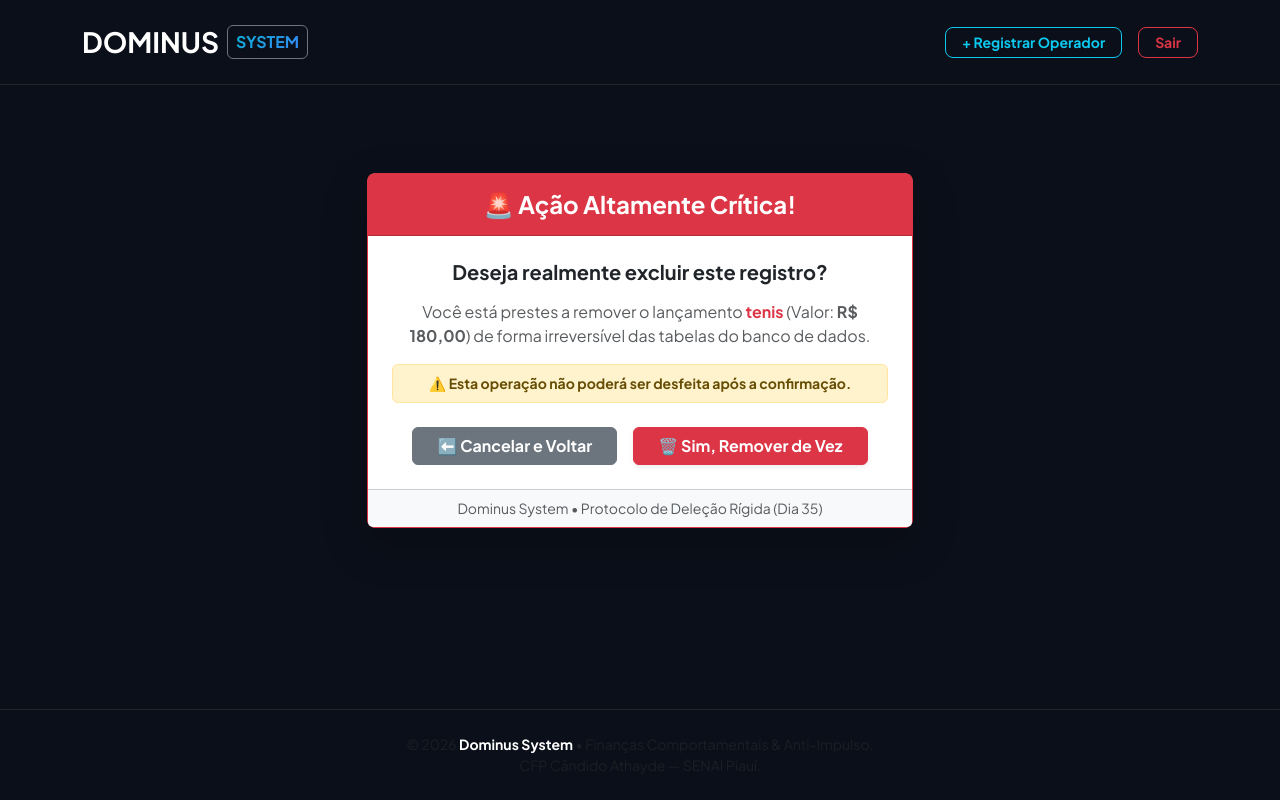
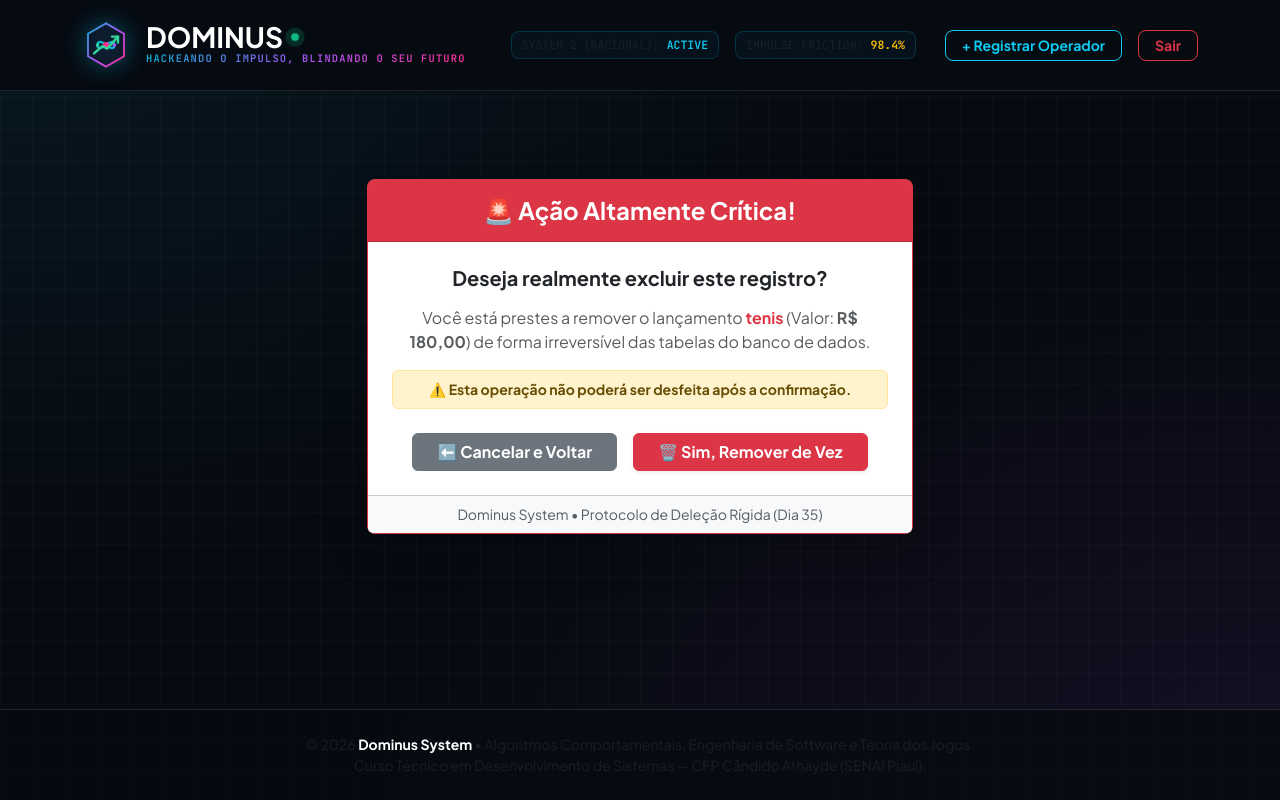
Before and after one commit to sandroaires228-commits/semana-6, a Django app: page /excluir/13/ in a window 1280 px wide. Run offline with Django 5.2, Linux system fonts and the light colour scheme; a user stored in the database is signed in; data comes from the database, SQL or seed files in the repository; both versions use the stored data as it was after the commit.

Commit message:
feat(semana-8): conclusao do ciclo crud, seguranca rbac, hud neuro-cognitivo e endpoints api

```diff
--- a/main/templates/main/base.html
+++ b/main/templates/main/base.html
@@ -1,81 +1,175 @@
+{% load static %}
 <!DOCTYPE html>
 <html lang="pt-br">
 <head>
     <meta charset="UTF-8">
     <meta name="viewport" content="width=device-width, initial-scale=1.0">
-    <title>{% block titulo %}Dominus System{% endblock %}</title>
+    <title>{% block titulo %}Dominus System — Neuroeconomics HUD{% endblock %}</title>
     <!-- Bootstrap 5 CSS -->
     <link href="https://cdn.jsdelivr.net/npm/bootstrap@5.3.2/dist/css/bootstrap.min.css" rel="stylesheet">
-    <!-- Google Fonts (Plus Jakarta Sans) -->
-    <link href="https://fonts.googleapis.com/css2?family=Plus+Jakarta+Sans:wght@400;600;700;800&display=swap" rel="stylesheet">
+    <!-- Google Fonts (Plus Jakarta Sans & JetBrains Mono) -->
+    <link href="https://fonts.googleapis.com/css2?family=JetBrains+Mono:wght@400;600&family=Plus+Jakarta+Sans:wght@400;600;700;800&display=swap" rel="stylesheet">
 
     <style>
+        :root {
+            --bg-deep: #070A11;
+            --card-surface: #0F172A;
+            --neon-cyan: #06B6D4;
+            --neon-purple: #A855F7;
+            --neon-green: #10B981;
+            --neon-pink: #FF2E93;
+        }
+
         body {
             font-family: 'Plus Jakarta Sans', sans-serif;
-            background-color: #0B0F19;
+            background-color: var(--bg-deep);
+            background-image:
+                radial-gradient(at 0% 0%, rgba(6, 182, 212, 0.08) 0px, transparent 50%),
+                radial-gradient(at 100% 100%, rgba(168, 85, 247, 0.08) 0px, transparent 50%),
+                linear-gradient(rgba(255, 255, 255, 0.02) 1px, transparent 1px),
+                linear-gradient(90deg, rgba(255, 255, 255, 0.02) 1px, transparent 1px);
+            background-size: 100% 100%, 100% 100%, 32px 32px, 32px 32px;
             color: #F1F5F9;
         }
+
         .bg-dominus-card {
-            background-color: #111827;
-            border: 1px solid #1F2937;
+            background: rgba(15, 23, 42, 0.85);
+            backdrop-filter: blur(12px);
+            border: 1px solid rgba(255, 255, 255, 0.08);
             border-radius: 16px;
-            box-shadow: 0 10px 25px -5px rgba(0, 0, 0, 0.5);
+            box-shadow: 0 20px 40px -15px rgba(0, 0, 0, 0.7);
         }
-        .text-gradient-cyan {
-            background: linear-gradient(135deg, #06B6D4 0%, #3B82F6 100%);
+
+        .text-gradient-neon {
+            background: linear-gradient(135deg, #06B6D4 0%, #A855F7 50%, #FF2E93 100%);
             -webkit-background-clip: text;
             -webkit-text-fill-color: transparent;
         }
+
         .btn-neon-primary {
             background: linear-gradient(135deg, #6366F1 0%, #4F46E5 100%);
             border: none;
             color: #FFFFFF;
             font-weight: 700;
             border-radius: 10px;
-            box-shadow: 0 0 15px rgba(99, 102, 241, 0.4);
-            transition: all 0.2s ease-in-out;
+            box-shadow: 0 0 18px rgba(99, 102, 241, 0.4);
+            transition: all 0.25s cubic-bezier(0.4, 0, 0.2, 1);
         }
+
         .btn-neon-primary:hover {
-            transform: translateY(-2px);
-            box-shadow: 0 0 25px rgba(99, 102, 241, 0.7);
+            transform: translateY(-2px) scale(1.01);
+            box-shadow: 0 0 30px rgba(99, 102, 241, 0.7);
             color: #FFFFFF;
         }
+
         .badge-planejado-neon {
-            background-color: rgba(16, 185, 129, 0.15);
+            background-color: rgba(16, 185, 129, 0.12);
             color: #34D399;
             border: 1px solid rgba(52, 211, 153, 0.3);
             font-weight: 700;
-            letter-spacing: 0.5px;
+            font-family: 'JetBrains Mono', monospace;
         }
+
         .badge-impulso-neon {
-            background-color: rgba(255, 46, 147, 0.15);
+            background-color: rgba(255, 46, 147, 0.12);
             color: #FF2E93;
             border: 1px solid rgba(255, 46, 147, 0.4);
             font-weight: 700;
-            letter-spacing: 0.5px;
-            box-shadow: 0 0 10px rgba(255, 46, 147, 0.2);
+            font-family: 'JetBrains Mono', monospace;
+            box-shadow: 0 0 12px rgba(255, 46, 147, 0.25);
         }
+
+        .hud-status-box {
+            font-family: 'JetBrains Mono', monospace;
+            font-size: 0.72rem;
+            background: rgba(6, 182, 212, 0.05);
+            border: 1px solid rgba(6, 182, 212, 0.2);
+            border-radius: 8px;
+            padding: 4px 10px;
+        }
+
+        .pulse-dot {
+            width: 8px;
+            height: 8px;
+            background-color: #10B981;
+            border-radius: 50%;
+            display: inline-block;
+            box-shadow: 0 0 8px #10B981;
+            animation: pulse 2s infinite;
+        }
+
+        @keyframes pulse {
+            0% { transform: scale(0.95); box-shadow: 0 0 0 0 rgba(16, 185, 129, 0.7); }
+            70% { transform: scale(1); box-shadow: 0 0 0 8px rgba(16, 185, 129, 0); }
+            100% { transform: scale(0.95); box-shadow: 0 0 0 0 rgba(16, 185, 129, 0); }
+        }
+
         .form-control, .form-select {
-            background-color: #1F2937 !important;
-            border: 1px solid #374151 !important;
-            color: #F9FAFB !important;
+            background-color: #1E293B !important;
+            border: 1px solid #334155 !important;
+            color: #F8FAFC !important;
             border-radius: 8px;
         }
         .form-control:focus, .form-select:focus {
             border-color: #06B6D4 !important;
-            box-shadow: 0 0 10px rgba(6, 182, 212, 0.3) !important;
+            box-shadow: 0 0 12px rgba(6, 182, 212, 0.35) !important;
         }
     </style>
 </head>
 <body class="d-flex flex-column min-vh-100">
 
-    <!-- NAVBAR NEON -->
-    <nav class="navbar navbar-expand-lg border-bottom border-dark py-3" style="background-color: #0B0F19;">
+    <!-- NAVBAR COM HUB NEURO-FINANCEIRO -->
+    <nav class="navbar navbar-expand-lg border-bottom border-secondary border-opacity-25 py-3" style="background-color: rgba(7, 10, 17, 0.95);">
         <div class="container">
-            <a class="navbar-brand fw-extrabold fs-3 d-flex align-items-center gap-2" href="{% url 'painel' %}">
-                <span class="text-white fw-bold">DOMINUS</span>
-                <span class="fs-6 text-gradient-cyan fw-bold px-2 py-1 bg-dark rounded border border-secondary">SYSTEM</span>
+            <a class="navbar-brand fw-extrabold fs-3 d-flex align-items-center gap-3" href="{% url 'painel' %}">
+
+                <!-- EMBLEMA VETORIAL: NÓ DE MÖBIUS + CÉREBRO + ATRIBUTO FINANCEIRO -->
+                <svg width="48" height="48" viewBox="0 0 40 40" fill="none" xmlns="http://www.w3.org/2000/svg" style="filter: drop-shadow(0 0 12px rgba(6, 182, 212, 0.5));">
+                    <defs>
+                        <linearGradient id="cyberGrad" x1="0%" y1="0%" x2="100%" y2="100%">
+                            <stop offset="0%" stop-color="#06B6D4" />
+                            <stop offset="50%" stop-color="#A855F7" />
+                            <stop offset="100%" stop-color="#FF2E93" />
+                        </linearGradient>
+                    </defs>
+
+                    <!-- Hexágono de Contenção de Risco -->
+                    <path d="M20 2L35 10.6V29.4L20 38L5 29.4V10.6L20 2Z" stroke="url(#cyberGrad)" stroke-width="1.5" fill="#0F172A" fill-opacity="0.8"/>
+
+                    <!-- Fita de Möbius / Infinito Cognitivo -->
+                    <path d="M13 20C13 16.5 16.5 16.5 20 20C23.5 23.5 27 23.5 27 20C27 16.5 23.5 16.5 20 20C16.5 23.5 13 23.5 13 20Z" stroke="#06B6D4" stroke-width="2" stroke-linecap="round"/>
+
+                    <!-- Vértices da Teoria dos Jogos -->
+                    <circle cx="20" cy="20" r="2.5" fill="#FF2E93"/>
+                    <circle cx="13" cy="20" r="1.5" fill="#34D399"/>
+                    <circle cx="27" cy="20" r="1.5" fill="#A855F7"/>
+
+                    <!-- Vetor Atrator Financeiro -->
+                    <path d="M10 27L17 21L21 23L30 13" stroke="#34D399" stroke-width="2" stroke-linecap="round" stroke-linejoin="round"/>
+                    <polyline points="25,13 30,13 30,18" stroke="#34D399" stroke-width="2" stroke-linecap="round" stroke-linejoin="round"/>
+                </svg>
+
+                <div class="d-flex flex-column">
+                    <div class="d-flex align-items-center gap-2">
+                        <span class="text-white fw-bold lh-1 tracking-tight">DOMINUS</span>
+                        <span class="pulse-dot" title="Sistema Neuro-Auditivo Ativo"></span>
+                    </div>
+                    <!-- SLOGAN INTERDISCIPLINAR -->
+                    <span class="text-gradient-neon fw-bold text-uppercase" style="font-size: 0.65rem; letter-spacing: 1.2px; font-family: 'JetBrains Mono', monospace;">
+                        Hackeando o impulso, blindando o seu futuro
+                    </span>
+                </div>
             </a>
+
+            <!-- HUD MONITOR (PROCESSAMENTO DUAL) -->
+            <div class="d-none d-xl-flex align-items-center gap-3">
+                <div class="hud-status-box text-cyan">
+                    <span class="text-muted">SYSTEM 2 (RACIONAL):</span> <strong class="text-info">ACTIVE</strong>
+                </div>
+                <div class="hud-status-box">
+                    <span class="text-muted">IMPULSE FRICTION:</span> <strong class="text-warning">98.4%</strong>
+                </div>
+            </div>
 
             {% if user.is_authenticated %}
                 <div class="d-flex align-items-center gap-3">
@@ -111,9 +205,9 @@
     </main>
 
     <!-- RODAPÉ -->
-    <footer class="text-center py-4 text-muted small border-top border-dark mt-auto">
-        © 2026 <strong class="text-white">Dominus System</strong> • Finanças Comportamentais & Anti-Impulso.<br>
-        CFP Cândido Athayde — SENAI Piauí.
+    <footer class="text-center py-4 text-muted small border-top border-secondary border-opacity-25 mt-auto" style="background-color: rgba(7, 10, 17, 0.8);">
+        © 2026 <strong class="text-white">Dominus System</strong> • Algoritmos Comportamentais, Engenharia de Software e Teoria dos Jogos.<br>
+        Curso Técnico em Desenvolvimento de Sistemas — CFP Cândido Athayde (SENAI Piauí).
     </footer>
 
     <script src="https://cdn.jsdelivr.net/npm/bootstrap@5.3.2/dist/js/bootstrap.bundle.min.js"></script>
```
Also changed, not shown: db.sqlite3.
